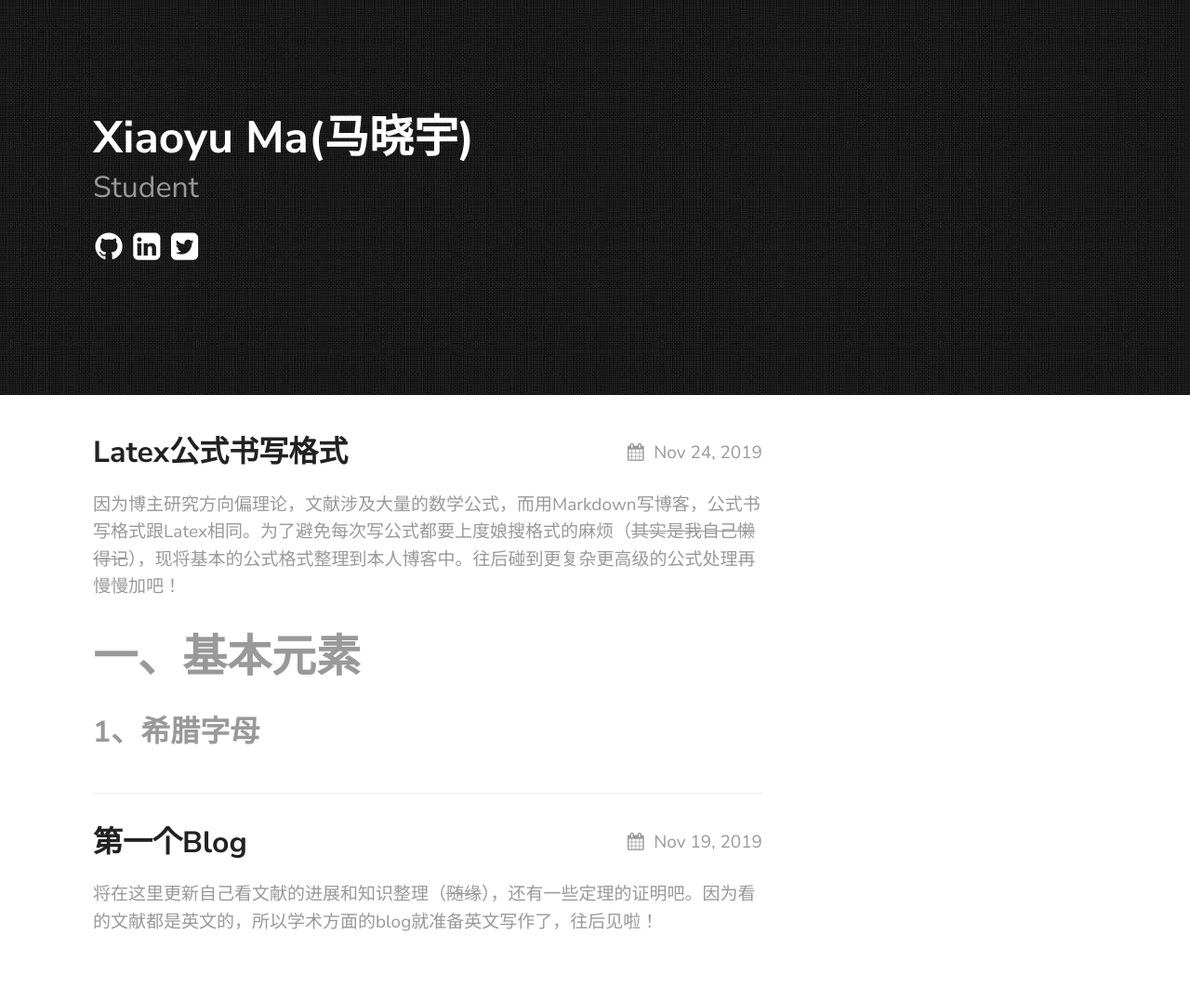
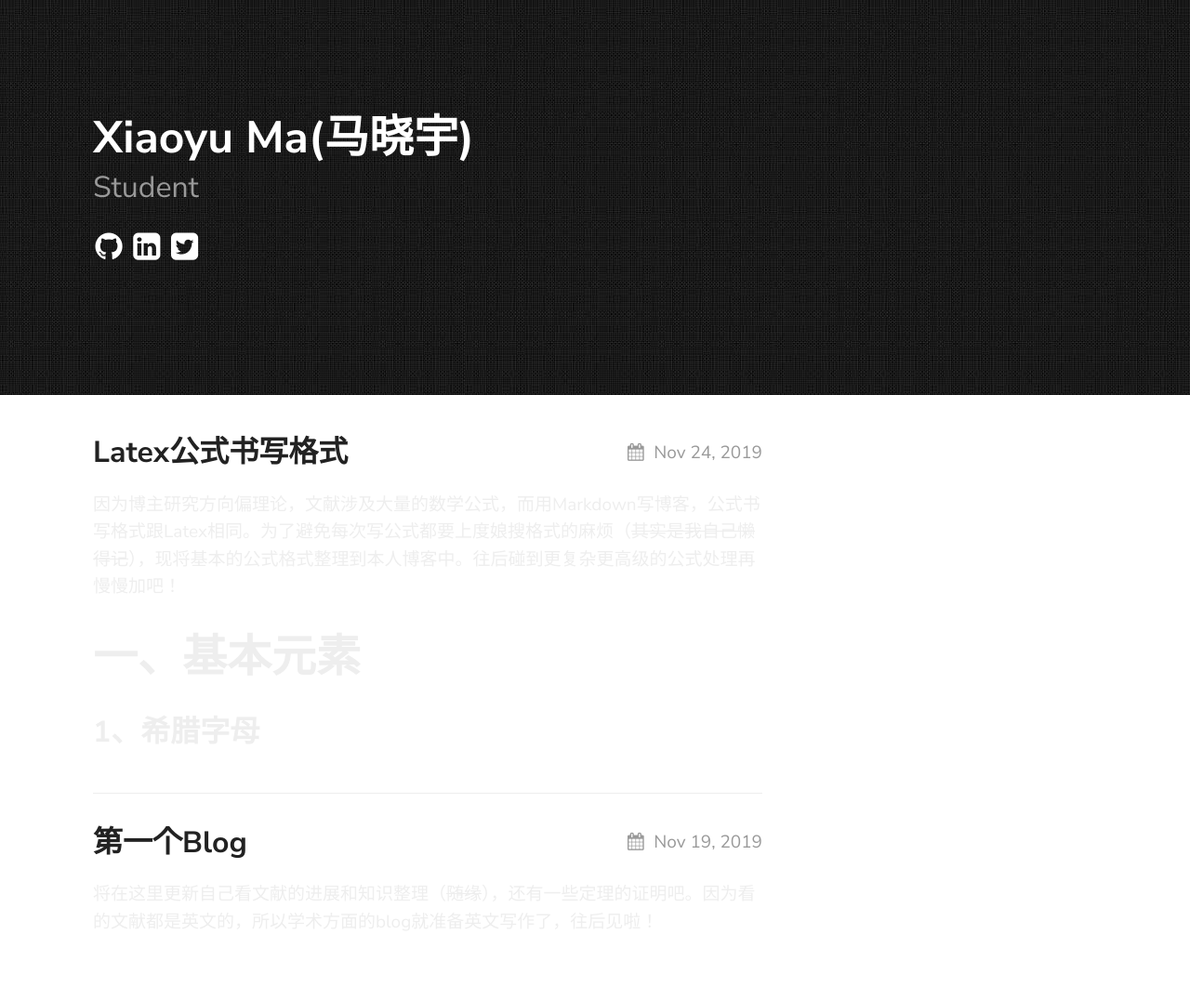
Before and after one commit to derek1998/blog.xiaoyuma, a Jekyll site: the page built from index.md, in a window 1280 px wide. Shown: the whole page at 93% size. Built offline with Jekyll 4.4.1, drawn with Linux system fonts in a browser that asks for light colours.

Commit message:
Update theme.scss

```diff
--- a/_sass/theme.scss
+++ b/_sass/theme.scss
@@ -193,7 +193,7 @@ header {
 }
 
 .posts {
-	color: $gray;
+	color: $lightGray;
 	list-style-type: none;
 	padding: 0;
 	>li {
```
